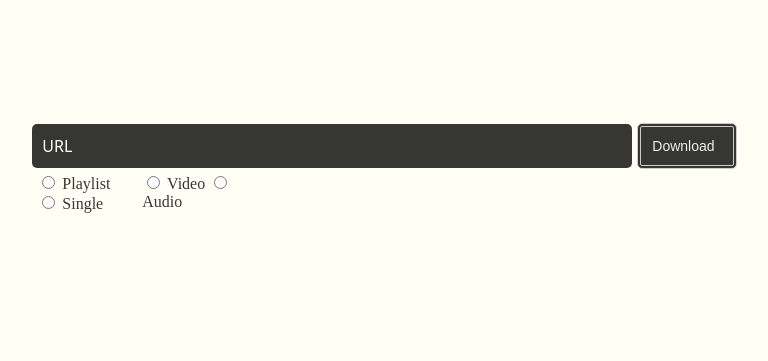
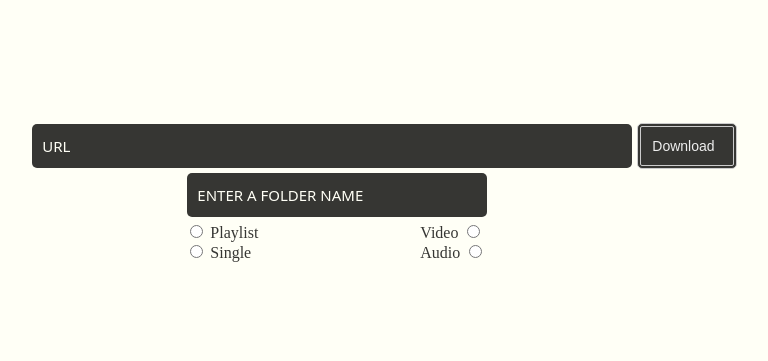
Before and after one commit to M-Junior15/YouTubeDownloader, a plain HTML site: page YouTubeDownloader/templates/index.html in a window 1280 px wide. Shown: the part 76-437 px from the top of the page, without its empty margins (408-1176 px from the left). Drawn offline with Linux system fonts and the light colour scheme; files that its build step writes are made by us from their sources.

Commit message:
Add a enter folder path front end

```diff
--- a/YouTubeDownloader/static/styles.css
+++ b/YouTubeDownloader/static/style.css
@@ -13,9 +13,9 @@ body {
   align-items:center;
 }
 
-.url {
+.urlandfolder {
   all: unset;
-  font: 16px system-ui;
+  font: 15px system-ui;
   color: #FFFFF6;
   height: 100%;
   width: 100%;
@@ -26,7 +26,22 @@ body {
   color: #FFFFF6;
 }
 
+.folderpath {
+  background-color: #363633;
+  position: relative;
+  left: 150px;
+  width: 300px;
+  height: 44px;
+  border-radius: 5px;
+  display:flex;
+  flex-direction:row;
+  align-items:center;
+  margin: 5px;
+}
+
 .box {
+  position: relative;
+  left: 148px;
   color: #363633;
   width: 90px;
   height: 40px;
@@ -35,7 +50,7 @@ body {
 }
 .box1 {
   position: relative;
-  left: 105px;
+  left: 383px;
   top: -45px;
   color: #363633;
   width: 90px;
@@ -46,7 +61,7 @@ body {
 button {
   position: relative;
   left: 600px;
-  top: -140px;
+  top: -189px;
   display: flex;
   background-color: #363633;
   border-radius: 5px;
--- a/YouTubeDownloader/templates/index.html
+++ b/YouTubeDownloader/templates/index.html
@@ -5,13 +5,16 @@
     <meta http-equiv="X-UA-Compatible" content="IE=edge">
     <meta name="viewport" content="width=device-width, initial-scale=1.0">
     <title>Youtube Downloader</title>
-    <link href="/static/styles.css" rel="stylesheet">
+    <link rel="stylesheet" href="static/style.css" />
 </head>
 <body>
     <form action="/" method="post">
         <div>
             <div class="download">
-                <input autocomplete="off" autofocus class="url" name="url" placeholder="URL" type="text">
+                <input autocomplete="off" autofocus class="urlandfolder" name="urlandfolder" placeholder="URL" type="text">
+            </div>
+            <div class="folderpath">
+                <input autocomplete="off" autofocus class="urlandfolder" name="urlandfolder" placeholder="ENTER A FOLDER NAME" type="text">
             </div>
             <div class="box">
                 <input type="radio" name="choosePS" value="P">
@@ -21,11 +24,11 @@
                 <label for="single">Single</label>
             </div>
             <div class="box1">
+                <label for="video">Video</label>
                 <input type="radio" name="chooseVA" value="V">
-                <label for="video">Video</label>
 
+                <label for="audio">Audio</label>
                 <input type="radio" name="chooseVA" value="A">
-                <label for="audio">Audio</label>
             </div>
             <button type="submit" name="submit_button">Download</button>
         </div>
```
